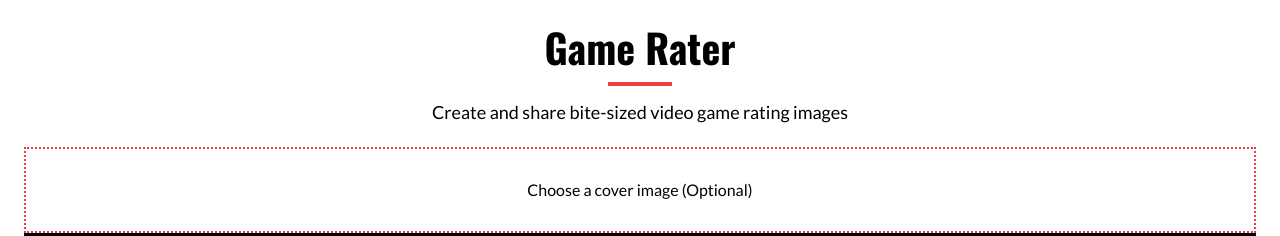
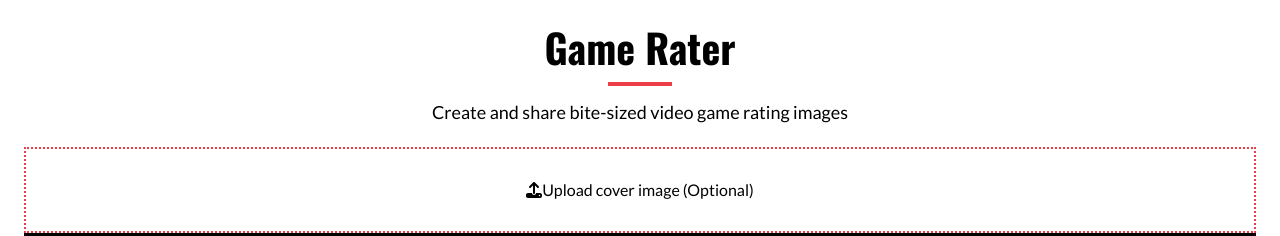
Before and after one commit to im-sticky/GameRater, a Next.js app: page / in a window 1280 px wide. Shown: the top 236 px of the page. Built offline with nearby package versions, Linux system fonts and the light colour scheme.

Commit message:
test private vercel

```diff
--- a/pages/index.js
+++ b/pages/index.js
@@ -5,7 +5,9 @@
 import {Rating} from 'components/Rating';
 import {Button} from 'components/Button';
 import styles from 'styles/Home.module.scss';
-import { Footer } from 'components/Footer';
+import {Footer} from 'components/Footer';
+import {FontAwesomeIcon} from '@fortawesome/react-fontawesome';
+import {faUpload} from '@fortawesome/free-solid-svg-icons';
 
 export default function Home() {
   const [gameName, setGameName] = useState('Game Name');
@@ -43,7 +45,10 @@
             {coverFile ?
               <img src={URL.createObjectURL(coverFile)} alt={`${gameName} cover art`} /> :
               <span className={clsx(styles.label, {hidden: downloadingImage})}>
-                <span className={styles.labelText}>Choose a cover image (Optional)</span>
+                <span className={styles.labelText}>
+                  <FontAwesomeIcon icon={faUpload} />
+                  Upload cover image (Optional)
+                </span>
               </span>}
 
             {!downloadingImage ? <input id='cover-upload' type='file' accept="image/*" onChange={e => setCoverFile(e.target.files[0])} /> : null}
```
